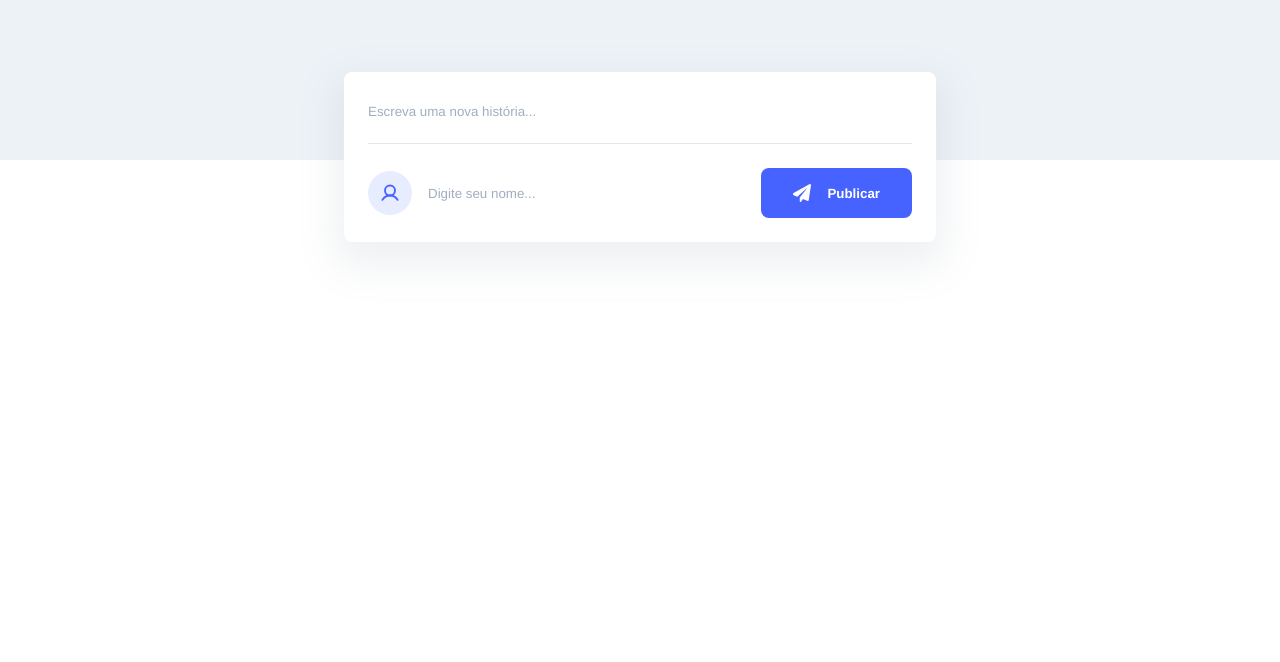
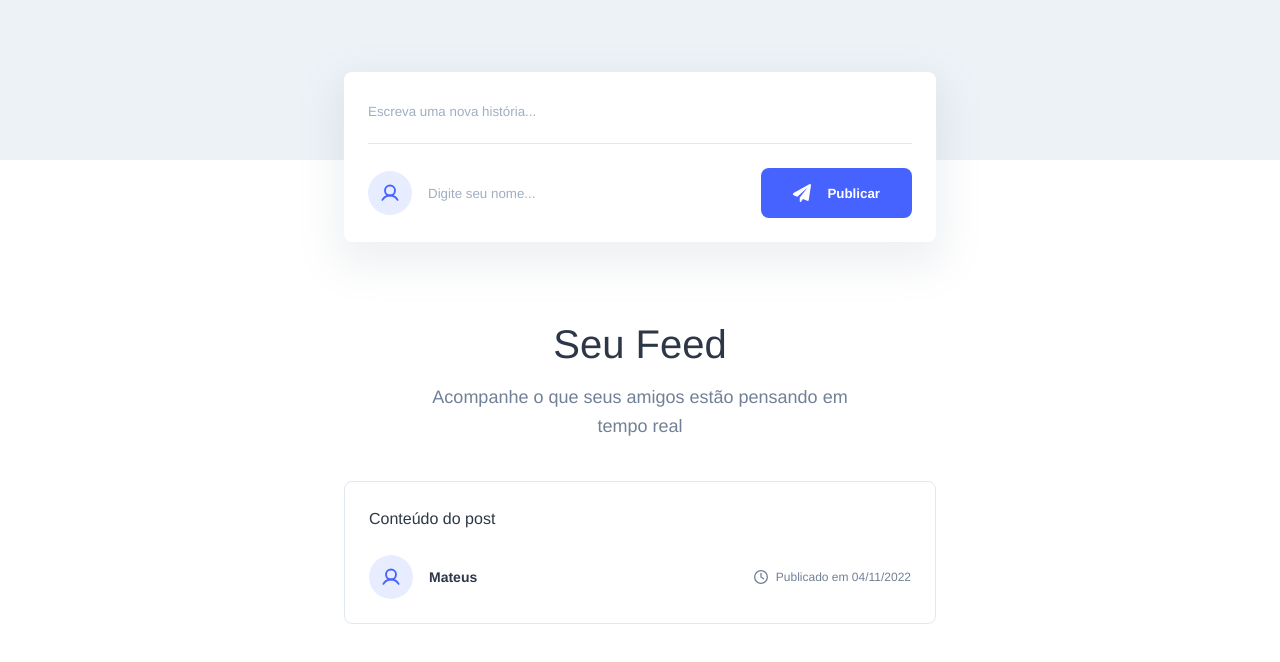
Before and after one commit to Wallace027Dev/Fundamentos-de-React, a JavaScript app: page / in a window 1280 px wide. Shown: the top 662 px of the page. Built offline with nearby package versions, Linux system fonts and the light colour scheme; a web font is replaced by a local one.

Commit message:
Construção de interface no React

```diff
--- a/src/App.js
+++ b/src/App.js
@@ -1,27 +1,79 @@
 import './styles/App.css';
+import './styles/PostForm.css';
+import './styles/Feed.css';
+
 import userIcon from './images/user.svg';
 import paperPlaneIcon from './images/paper-plane.svg';
-import './styles/PostForm.css';
+import clockIcon from './images/clock.svg';
+import emptyFolderIcon from './images/empty-folder.svg';
 
-export default function App(){
+export default function App() {
+
+    const posts = [
+        {
+            id: Math.random(),
+            content: 'Conteúdo do post',
+            userName: 'Mateus',
+            publishedAt: new Date(),
+        },
+    ];
+
     return (
-        <div className='wrapper'>
-            <form className='post-form' onSubmit={()=>alert('formulário submetido')}>
-                <input placeholder='Escreva uma nova história...' />
-
+        <div className="wrapper">
+            <form className="post-form" onSubmit={() => alert('formulário submetido')}>
+                <input placeholder="Escreva uma nova história..." />
                 <div>
-                    <img src={userIcon} alt='user'/>
-
+                    <img src={userIcon} alt="user" />
                     <input placeholder='Digite seu nome...' />
-
                     <button type='submit'>
                         <img src={paperPlaneIcon} alt='Paper plane' />
-
                         Publicar
                     </button>
                 </div>
+            </form>
 
-            </form>
+            <main>
+                {posts.length === 0 ? (
+                    <div className="feed-status">
+                        <img src={emptyFolderIcon} alt="Empty Folder" />
+                        <h1>Não encontramos nada</h1>
+                        <h2>
+                            Parece que você e seus amigos não postaram nada.
+                            Comece a escrever uma nova história!
+                        </h2>
+                    </div>
+                ) : null}
+
+                {posts.length > 0 ? (
+                    <>
+                        <header>
+                            <h1>Seu Feed</h1>
+                            <h2>Acompanhe o que seus amigos estão pensando em tempo real</h2>
+                        </header>
+
+                        <section className="feed">
+                            {posts.map((post) => (
+                                <article key={post.id}>
+                                    <p>
+                                        {post.content}
+                                    </p>
+                                    <footer>
+                                        <div className="user-details">
+                                            <img src={userIcon} alt="User" />
+                                            <strong>{post.userName}</strong>
+                                        </div>
+
+                                        <div className="time">
+                                            <img src={clockIcon} alt="Clock" />
+                                            <span>Publicado em {post.publishedAt.toLocaleDateString('pt-br')}</span>
+                                        </div>
+                                    </footer>
+                                </article>
+                            ))}
+                        </section>
+                    </>
+                ) : null}
+            </main>
         </div>
     );
 }
```
